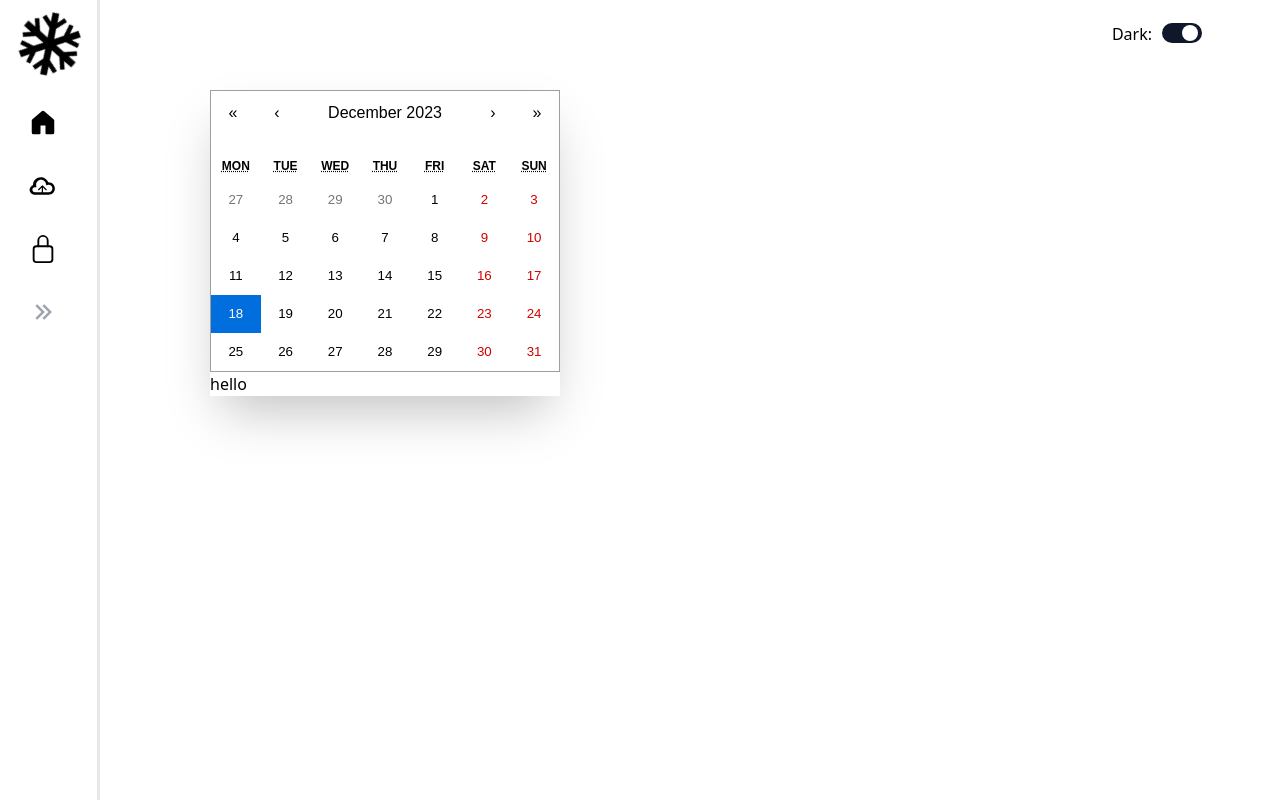
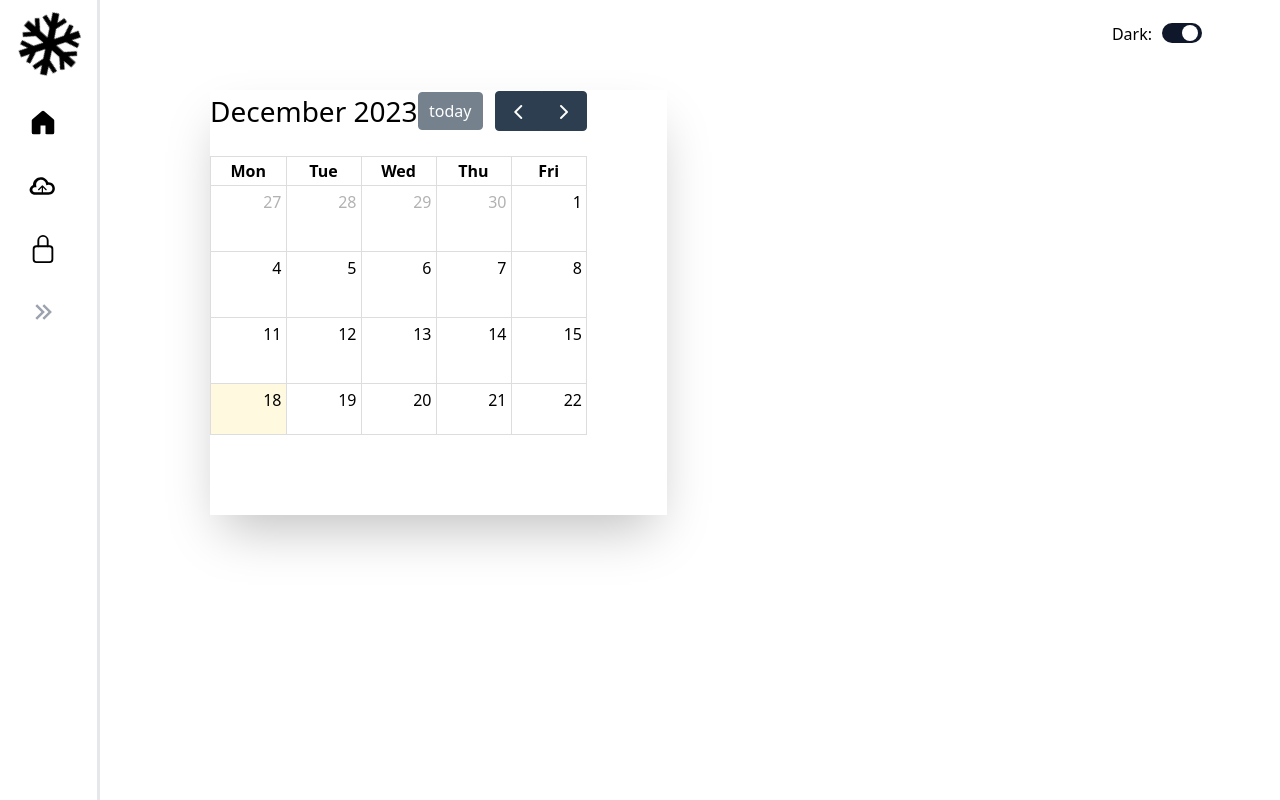
Before and after one commit to bikram-Auto/3rdvrect, a React (Vite) app: page / in a window 1280 px wide. Built offline with nearby package versions, Linux system fonts and the light colour scheme.

Commit message:
update calender

```diff
--- a/src/component/Calender2.tsx
+++ b/src/component/Calender2.tsx
@@ -1,5 +1,10 @@
 import React, { useState } from 'react'
-import Calendar from 'react-calendar';
+// import Calendar from 'react-calendar';
+import 'react-calendar/dist/Calendar.css';
+import FullCalendar from "@fullcalendar/react";
+import dayGridPlugin from "@fullcalendar/daygrid";
+import interactionPlugin, { DateClickArg } from "@fullcalendar/interaction";
+// import { Calendar, momentLocalizer } from "react-big-calendar";
 
 type Props = {}
 
@@ -12,21 +17,48 @@ export default function Calender2({}: Props) {
     };
 
   return (
-    <div>
-        <div>
-            <Calendar onChange={onChange} value={date} />
-        </div>
-        <div>
-            <Events/>
-        </div>
+    <div className='mr-20 pb-20'>
+        {/* <Calendar onChange={onChange} value={date} /> */}
+        <FullCalender/>
     </div>
   )
 }
 
 function Events(){
     return(
-        <div>
-            hello
+        <div className='p-64'>
+            <p>Hello</p>
         </div>
     )
 }
+
+function FullCalender(){
+    const handleDateClick = (arg: DateClickArg) => {
+        alert(arg.dateStr);
+      };
+
+      function renderEventContent(eventInfo:any) {
+        return (
+          <>
+            <b>{eventInfo.timeText}</b>
+            <i>{eventInfo.event.title}</i>
+          </>
+        );
+      }
+
+    return(
+        <div className=''>
+            <FullCalendar
+                plugins={[dayGridPlugin, interactionPlugin]}
+                initialView="dayGridMonth"
+                weekends={false}
+                dateClick={(e) => handleDateClick(e)}
+                events={[
+                    { title: "event 1", date: "2021-05-07" },
+                    { title: "event 2", date: "2021-05-17" }
+                ]}
+                eventContent={renderEventContent}
+            />
+        </div>
+    )
+}
```
